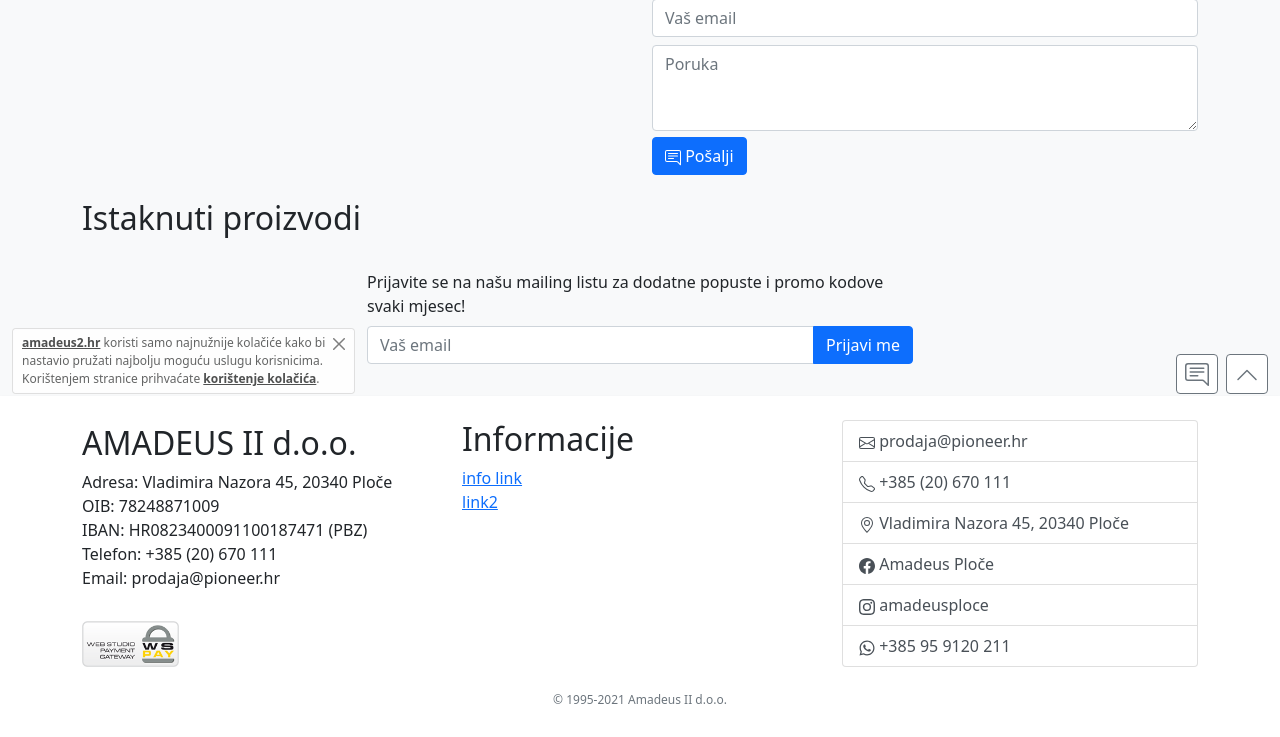
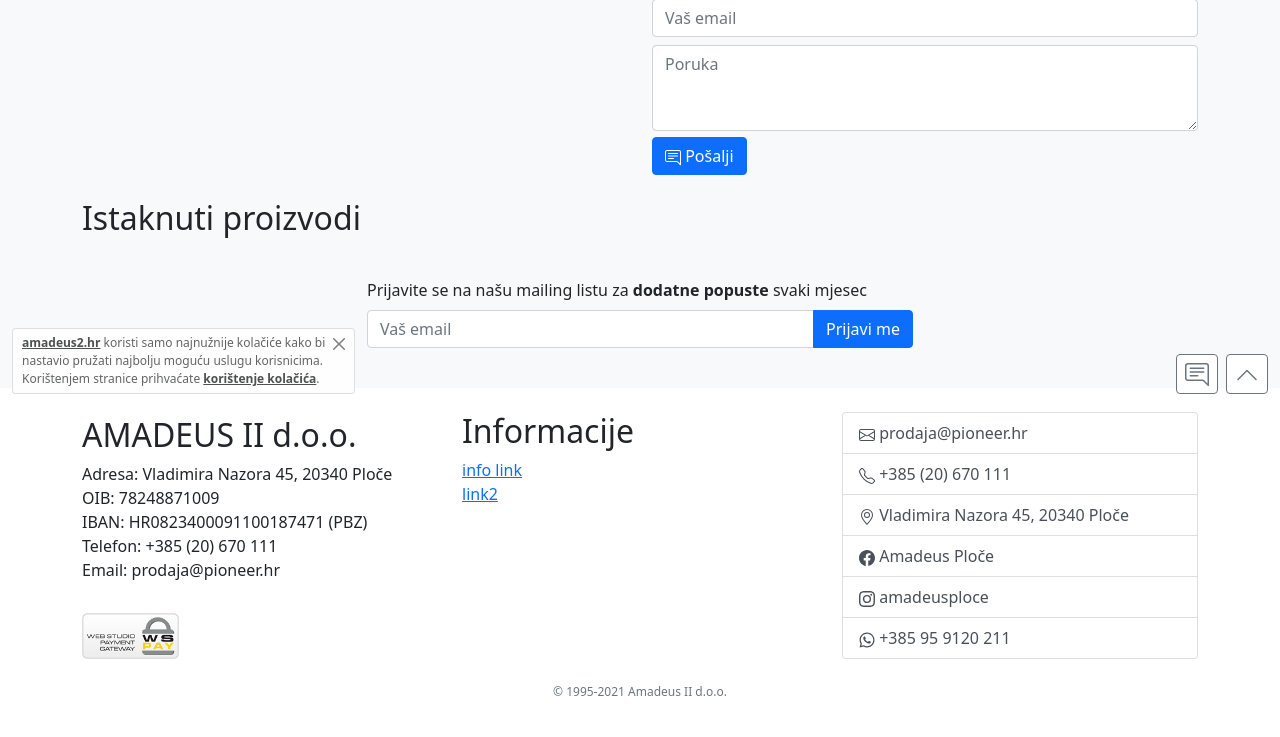
Before and after one commit to bartol/amadeus-www, a Flask app: page / in a window 1280 px wide. Shown: the part 394-1131 px from the top of the page. After the commit the page ends 1090 px from the top, so only its background shows below. Run offline with Flask 2, Linux system fonts and the light colour scheme; data that the repository does not hold is empty; some libraries are stand-ins or nearby versions.

Commit message:
mailing list form header

```diff
--- a/amadeus2.hr/templates/partials/mailinglist_form.html
+++ b/amadeus2.hr/templates/partials/mailinglist_form.html
@@ -1,7 +1,7 @@
 <div class="row">
     <div class="col-12 col-lg-6 mx-auto mb-3 mb-lg-4">
-        <form class="contact-form my-2" novalidate>
-            <p class="mb-2">Prijavite se na našu mailing listu za dodatne popuste i promo kodove svaki mjesec!</p>
+        <form class="contact-form my-3" novalidate>
+            <p class="mb-2">Prijavite se na našu mailing listu za <b>dodatne popuste</b> svaki mjesec</p>
             <div class="input-group">
                 <input type="email" name="email" class="form-control" placeholder="Vaš email" required>
                 <button type="submit"  title="Prijavi me na mailing listu" class="btn btn-primary rounded-end"
```
